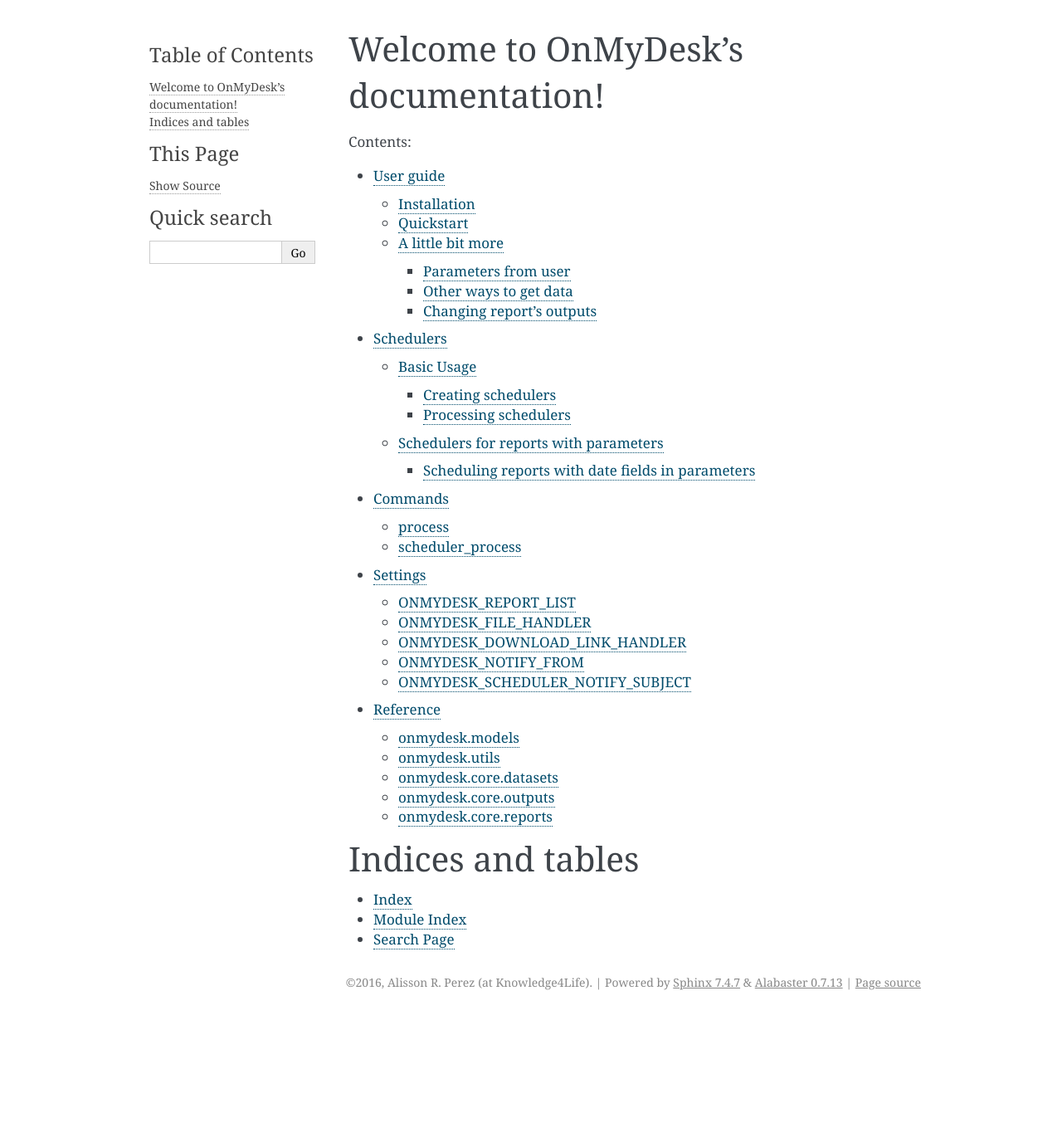
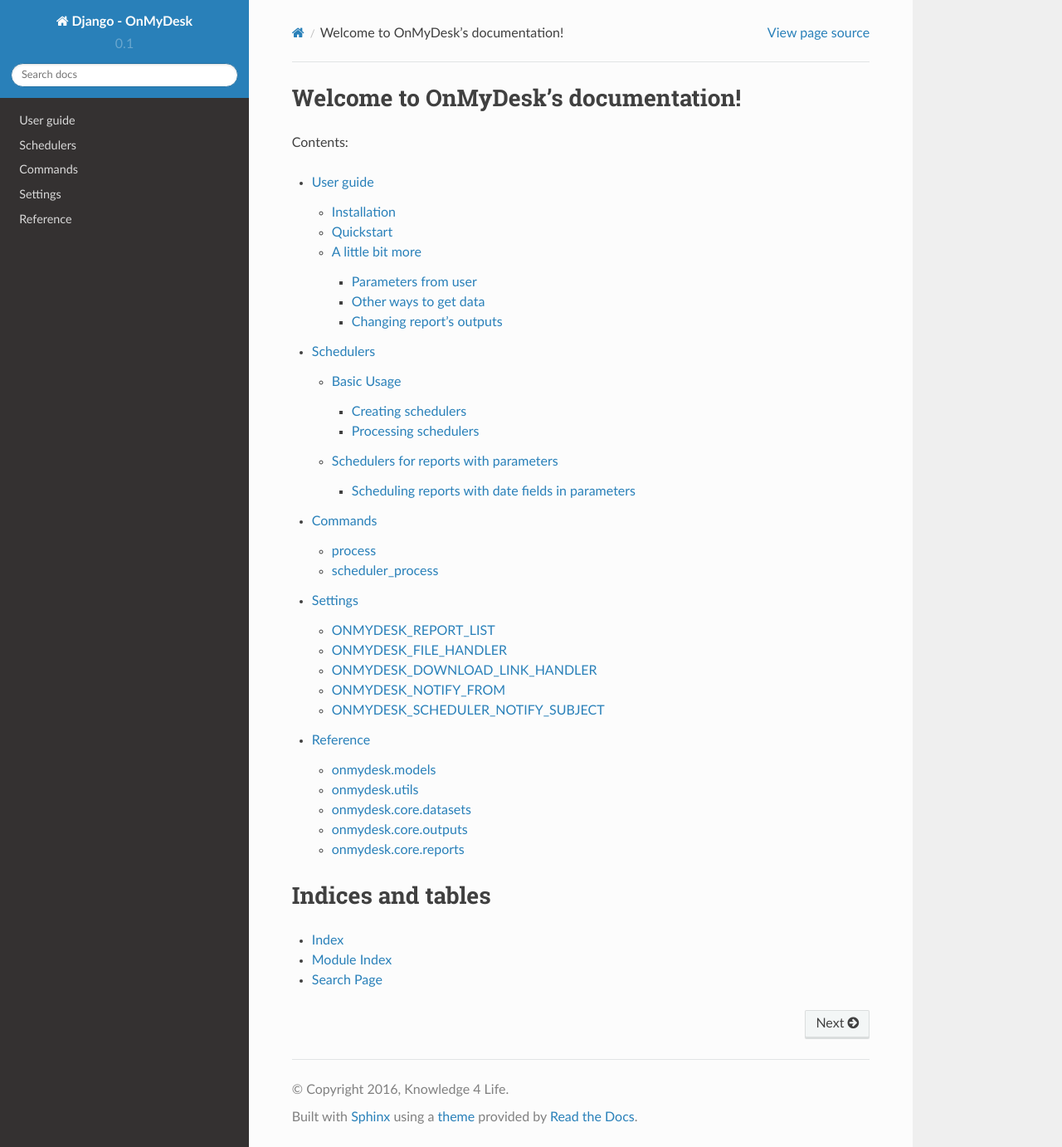
Before and after one commit to myollie/django-onmydesk, a Sphinx documentation site: the page built from docs/index.rst, in a window 1280 px wide and 1382 px high. Shown: the whole window at 83% size. Built offline with Sphinx 7.4.7 and the Read the Docs theme 2.0.0, drawn with Linux system fonts in a browser that asks for light colours.

Commit message:
Change theme to readthedocs and change copyright

```diff
--- a/docs/conf.py
+++ b/docs/conf.py
@@ -57,7 +57,7 @@
 
 # General information about the project.
 project = 'Django - OnMyDesk'
-copyright = '2016, Alisson R. Perez (at Knowledge4Life)'
+copyright = '2016, Knowledge 4 Life'
 author = 'Alisson R. Perez (at Knowledge4Life)'
 
 # The version info for the project you're documenting, acts as replacement for
@@ -118,7 +118,7 @@
 
 # The theme to use for HTML and HTML Help pages.  See the documentation for
 # a list of builtin themes.
-html_theme = 'alabaster'
+html_theme = 'sphinx_rtd_theme'
 
 # Theme options are theme-specific and customize the look and feel of a theme
 # further.  For a list of options available for each theme, see the
--- a/docs/requirements.txt
+++ b/docs/requirements.txt
@@ -1,2 +1,3 @@
 awscli
 sphinx
+sphinx_rtd_theme
```
